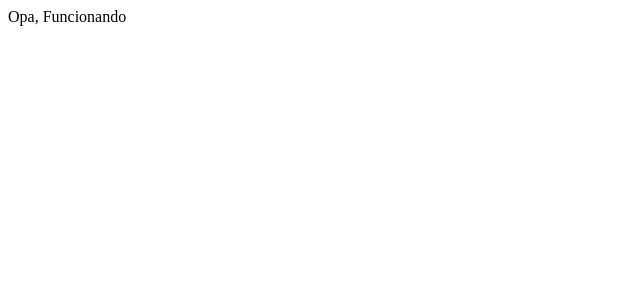
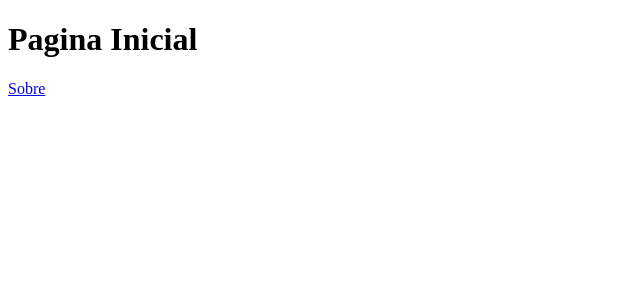
Before and after one commit to Christhofer94/Projeto-Clone-OLX, a React (Create React App) app: page / in a window 1280 px wide. Shown: the top 300 px of the page, without its empty margins (0-640 px from the left). Built offline with nearby package versions, Linux system fonts and the light colour scheme.

Commit message:
criando arquivo de rotas

```diff
--- a/package.json
+++ b/package.json
@@ -9,6 +9,7 @@
     "react": "^18.2.0",
     "react-dom": "^18.2.0",
     "react-redux": "^8.0.5",
+    "react-router-dom": "^6.10.0",
     "react-scripts": "5.0.1",
     "redux": "^4.2.1",
     "web-vitals": "^2.1.4"
--- a/src/App.js
+++ b/src/App.js
@@ -1,23 +1,25 @@
-import React from "react";
-import { connect } from "react-redux";
+import React from 'react';
+import { connect } from 'react-redux';
+import { Routes } from './Routes';
 
 const Page = (props) => {
-  return(
-    <div>Opa, Funcionando</div>
+  return (
+    <div>
+      <Routes />
+    </div>
   )
 }
 
-const mapStateToProps = (state) =>{
-  return{
-    user:state.user
+const mapStateToProps = (state) => {
+  return {
+    user: state.user
+  }
+}
+
+const mapDispatchToProps = (dispath) => {
+  return {
+
   };
 }
 
-const mapDispatchToProps = (dispatchEvent) => {
-  return{
-
-  }
-}
-
-
-export default connect(mapStateToProps, mapDispatchToProps)(Page)
+export default connect(mapStateToProps, mapDispatchToProps)(Page);
--- /dev/null
+++ b/src/Routes.js
@@ -0,0 +1,12 @@
+import React from "react";
+import { useRoutes } from 'react-router-dom';
+
+import Home from './pages/Home';
+import About from './pages/About';
+
+export const Routes = () => {
+    return useRoutes([
+        { path: "/", element: <Home/>},
+        { path: "/about", element: <About/>}
+    ])
+}
--- a/src/index.js
+++ b/src/index.js
@@ -1,18 +1,12 @@
+
 import React from 'react';
-import ReactDOM from 'react-dom/client';
-import { legacy_createStore as createStore} from 'redux'
-import { Provider } from 'react-redux'
+import ReactDOM from 'react-dom';
+import {createStore} from 'redux';
+import { Provider } from 'react-redux';
+import App from './App';
 import Reducers from './Reducers';
-import App from './App';
+import { BrowserRouter } from 'react-router-dom';
 
-const store = createStore(Reducers)
+const store = createStore(Reducers);
 
-
-const root = ReactDOM.createRoot(document.getElementById('root'));
-root.render(
-  <React.StrictMode>
-    <Provider store={store}>
-    <App />
-    </Provider>
-  </React.StrictMode>
-);
+ReactDOM.render(<BrowserRouter><Provider store={store}><App /></Provider></BrowserRouter>, document.getElementById('root'));
--- /dev/null
+++ b/src/pages/About/index.js
@@ -0,0 +1,10 @@
+import React from "react";
+
+
+const Page = () => {
+    return(
+        <div>Pagina Sobre</div>
+    )
+};
+
+export default Page;
--- /dev/null
+++ b/src/pages/Home/index.js
@@ -0,0 +1,16 @@
+import React from "react";
+import { Link } from "react-router-dom";
+
+
+
+
+const Page = () => {
+    return(
+        <div>
+            <h1>Pagina Inicial</h1>
+        <Link to='/about'>Sobre</Link>
+        </div>
+    )
+};
+
+export default Page;
```
Also changed, not shown: 2 other files (tests, documents, lock files or other folders).
